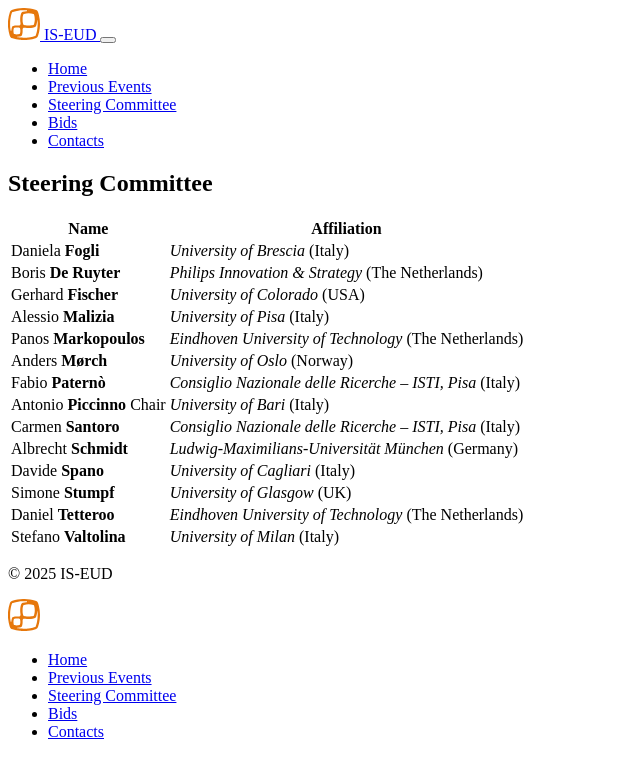
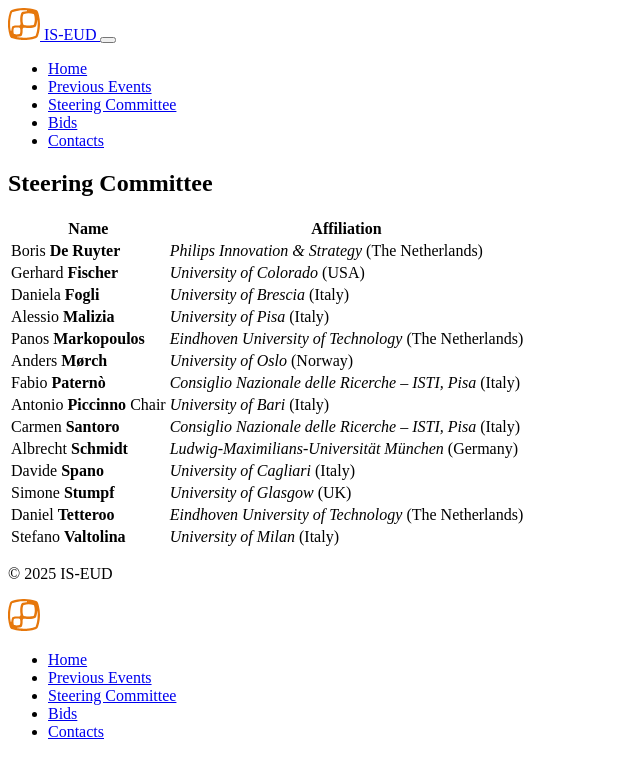
Before and after one commit to IS-EUD/is-eud.github.io, a Jekyll site: the page built from steering-committee.html, in a window 1280 px wide. Shown: the top 778 px of the page, without its empty margins (0-640 px from the left). Built offline with Jekyll 4.4.1, drawn with Linux system fonts in a browser that asks for light colours; a style sheet for code colours, icons or effects is not loaded.

Commit message:
Reorder steering committee

```diff
--- a/steering-committee.html
+++ b/steering-committee.html
@@ -14,7 +14,8 @@ title: Steering Committee
 			</tr>
 		</thead>
 		<tbody>
-			{% for member in site.data.steering-committee %}
+			{% assign sorted_members = site.data.steering-committee | sort: 'surname' %}
+			{% for member in sorted_members %}
 				<tr>
 					<td>
 						{{ member.name }}
```
